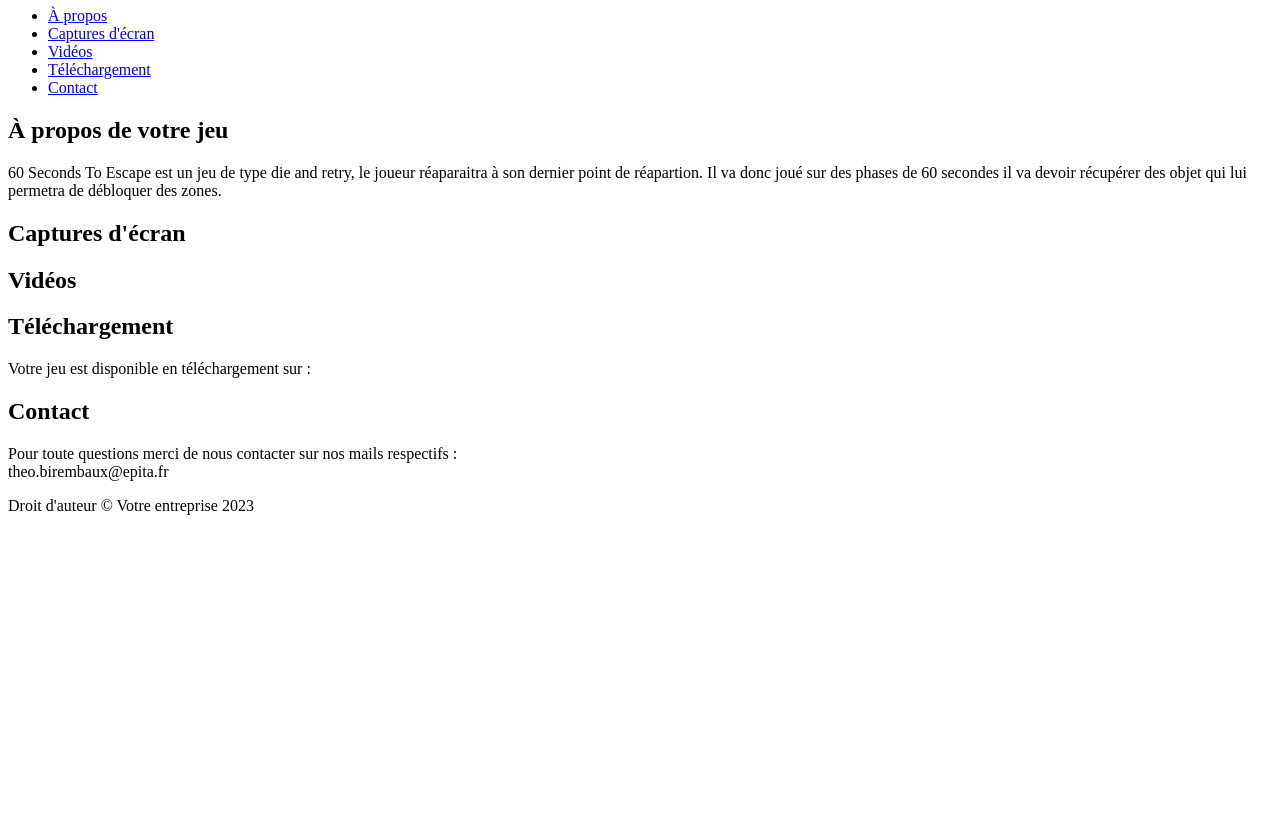
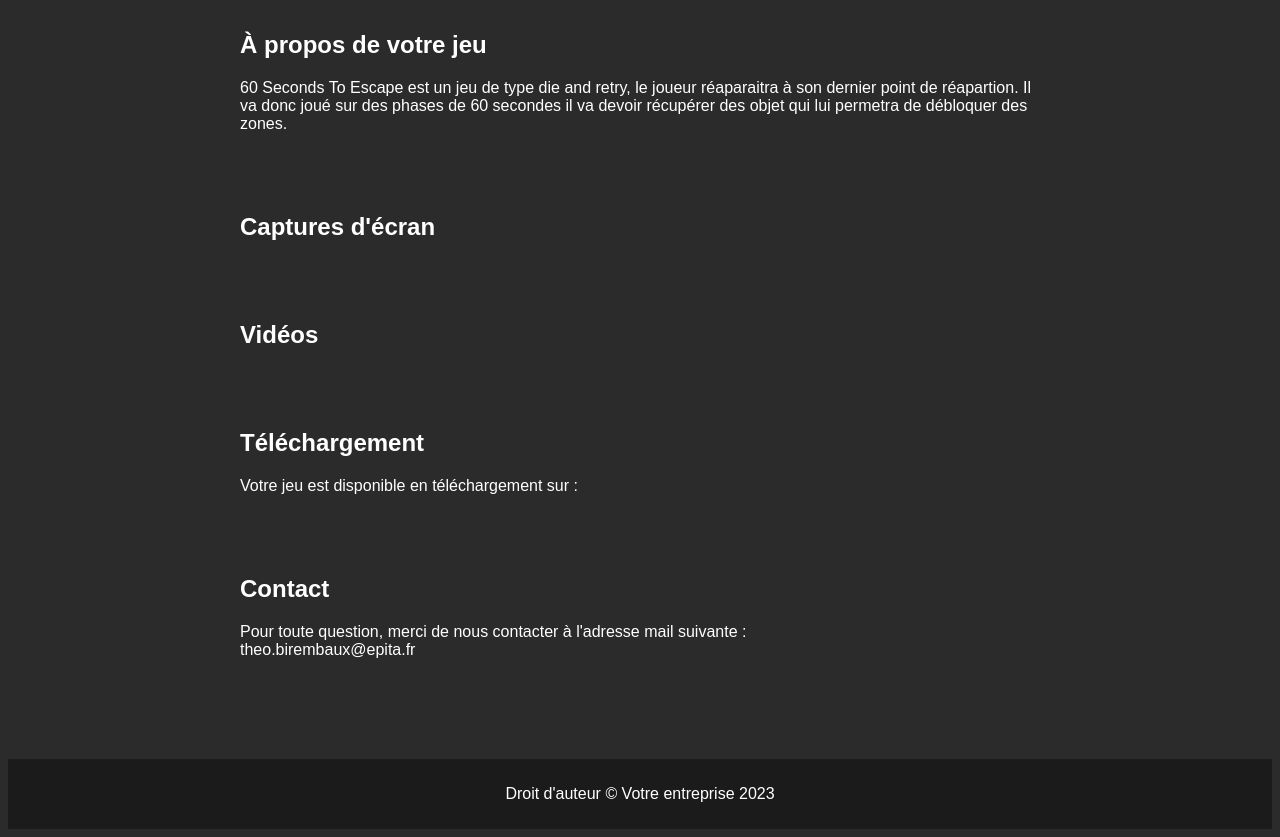
Before and after one commit to zorkadi/SIteWeb, a plain HTML site: page index.html in a window 1280 px wide. Shown: the part 99-936 px from the top of the page. Before the commit the page ends 800 px from the top, so only its background shows below. Drawn offline with Linux system fonts and the light colour scheme.

Commit message:
Update index.html

```diff
--- a/index.html
+++ b/index.html
@@ -1,4 +1,61 @@
-<p>&nbsp;</p>
+<!DOCTYPE html>
+<html>
+  <head>
+    <meta charset="UTF-8">
+    <title>60 Seconds To Escape</title>
+    <style>
+      body {
+        background-color: #2b2b2b;
+        color: #fff;
+        font-family: Arial, sans-serif;
+      }
+      header {
+        display: flex;
+        justify-content: space-between;
+        align-items: center;
+        padding: 10px;
+      }
+      nav ul {
+        display: flex;
+        list-style: none;
+        margin: 0;
+        padding: 0;
+      }
+      nav li {
+        margin: 0 10px;
+      }
+      nav a {
+        text-decoration: none;
+        color: #fff;
+        font-size: 18px;
+      }
+      nav a:hover {
+        border-bottom: 2px solid #fff;
+      }
+      h1 {
+        margin: 0;
+        font-size: 36px;
+      }
+      main {
+        max-width: 800px;
+        margin: 0 auto;
+        padding: 20px;
+      }
+      h2 {
+        margin-top: 40px;
+      }
+      section {
+        margin-bottom: 80px;
+      }
+      footer {
+        background-color: #1b1b1b;
+        color: #fff;
+        padding: 10px;
+        text-align: center;
+      }
+    </style>
+  </head>
+  <body>
     <header>
       <h1>60 Seconds To Escape</h1>
       <nav>
@@ -9,26 +66,28 @@
           <li><a href="#download">T&eacute;l&eacute;chargement</a></li>
           <li><a href="#contact">Contact</a></li>
         </ul>
-</nav></header><main>
+      </nav>
+    </header>
+    <main>
       <section id="about">
         <h2>&Agrave; propos de votre jeu</h2>
         <p>60 Seconds To Escape est un jeu de type die and retry, le joueur r&eacute;aparaitra &agrave; son dernier point de r&eacute;apartion. Il va donc jou&eacute; sur des phases de 60 secondes il va devoir r&eacute;cup&eacute;rer des objet qui lui permetra de d&eacute;bloquer des zones.</p>
       </section>
       <section id="screenshots">
         <h2>Captures d'&eacute;cran</h2>
+      </section>
       <section id="videos">
         <h2>Vid&eacute;os</h2>
+      </section>
+      <section id="download">
         <h2>T&eacute;l&eacute;chargement</h2>
         <p>Votre jeu est disponible en t&eacute;l&eacute;chargement sur :</p>
       </section>
       <section id="contact">
         <h2>Contact</h2>
-<p>
-  Pour toute questions merci de nous contacter sur nos mails respectifs :
-  <br>theo.birembaux@epita.fr
-  </p>
-  </p>
+        <p>Pour toute question, merci de nous contacter &agrave; l'adresse mail suivante :<br>theo.birembaux@epita.fr</p>
       </section>
-</main><footer>
+    </main>
+    <footer>
       <p>Droit d'auteur &copy; Votre entreprise 2023</p>
-</footer>
+    </
```
Lines whose indentation alone changed are shown as unchanged.
